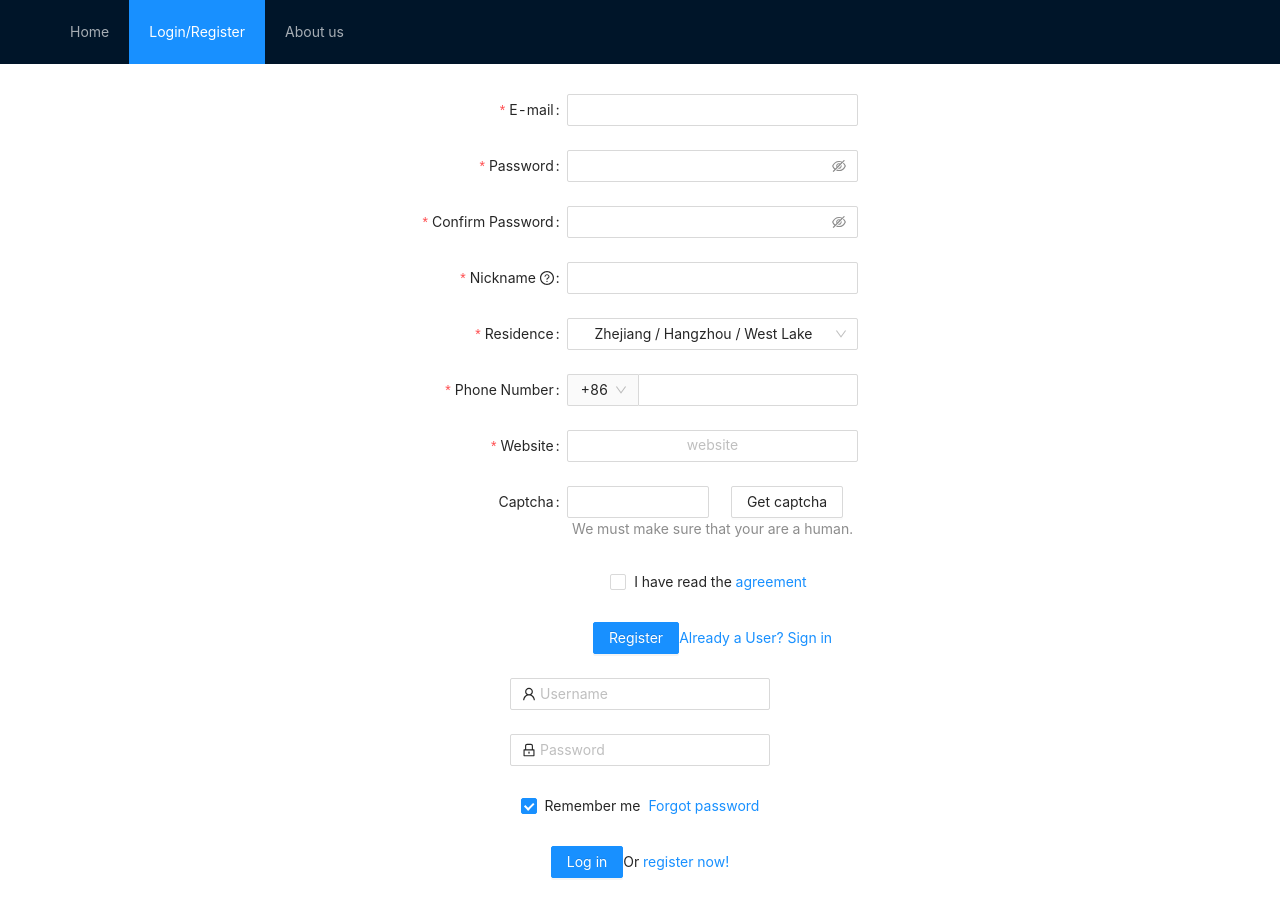
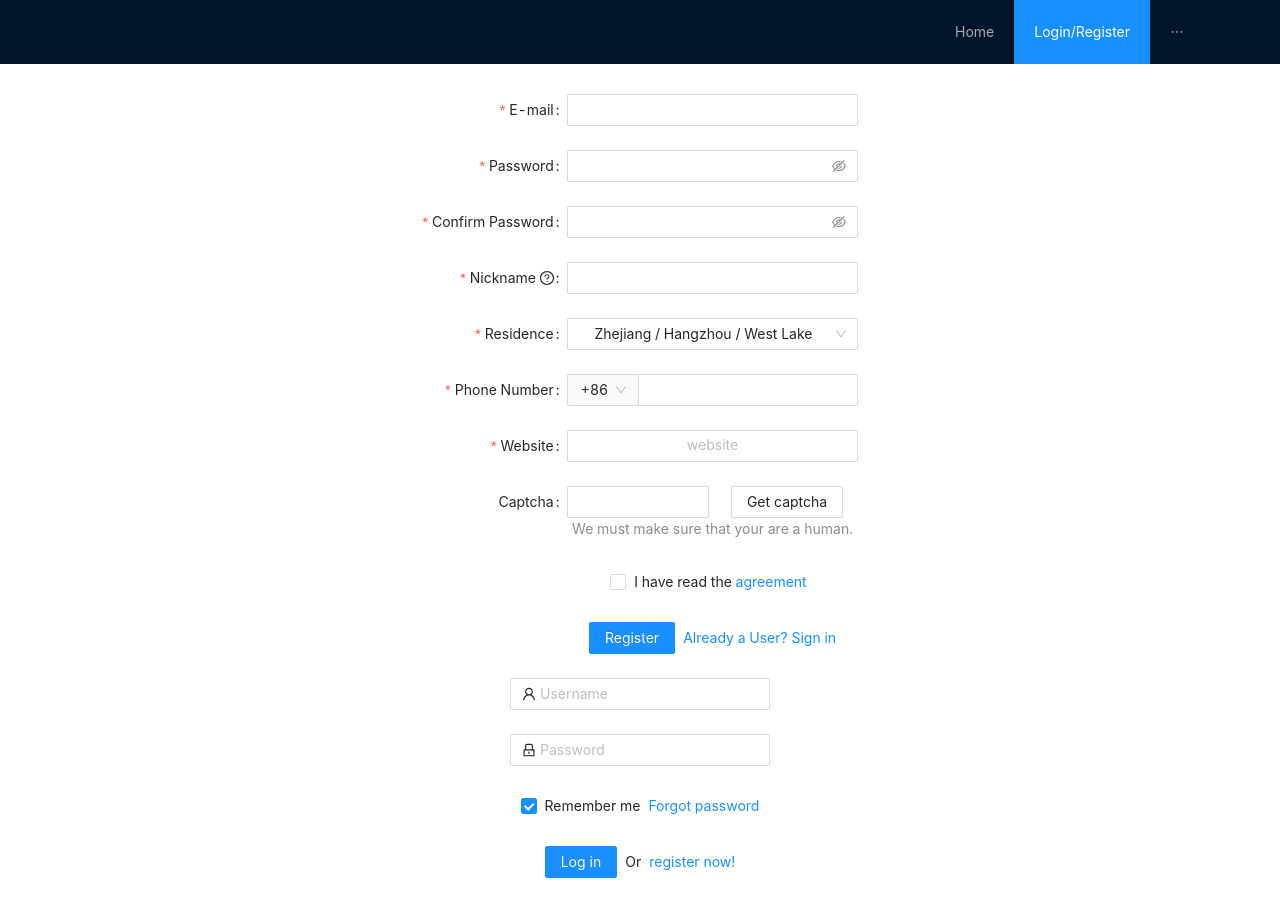
Before and after one commit to rishivit/front-end, a React (Create React App) app: page / in a window 1280 px wide. Built offline with nearby package versions, Linux system fonts and the light colour scheme.

Commit message:
Spaces in nav,login and register

```diff
--- a/src/components/login-form/login-form.component.jsx
+++ b/src/components/login-form/login-form.component.jsx
@@ -1,5 +1,5 @@
 import React, { useState } from 'react';
-import { Form, Input, Button, Checkbox } from 'antd';
+import { Form, Input, Button, Checkbox, Space } from 'antd';
 import { UserOutlined, LockOutlined } from '@ant-design/icons';
 // import './login-form.styles.css';
 const NormalLoginForm = () => {
@@ -41,10 +41,12 @@ const NormalLoginForm = () => {
       </Form.Item>
 
       <Form.Item>
+        <Space>
         <Button type="primary" htmlType="submit" className="login-form-button">
           Log in
         </Button>
         Or <a href="">register now!</a>
+        </Space>
       </Form.Item>
     </Form>
   );
--- a/src/components/navigation/navigation.component.jsx
+++ b/src/components/navigation/navigation.component.jsx
@@ -1,5 +1,6 @@
 import React from 'react';
 import { Layout, Menu } from 'antd';
+import { Row, Col } from 'antd';
 import './navigation.css';
 
 const { Header } = Layout;
@@ -9,11 +10,16 @@ const Navigation = () => {
         <Layout className="layout">
             <Header>
             <div className="navplace" />
-            <Menu theme="dark" mode="horizontal" defaultSelectedKeys={['2']}>
-                <Menu.Item key="1">Home</Menu.Item>
-                <Menu.Item key="2">Login/Register</Menu.Item>
-                <Menu.Item key="3">About us </Menu.Item>
-            </Menu>
+            <Row>
+                <Col span={18}></Col>
+                <Col span={6}>
+                    <Menu theme="dark" mode="horizontal" defaultSelectedKeys={['2']}>
+                    <Menu.Item key="1">Home</Menu.Item>
+                    <Menu.Item key="2">Login/Register</Menu.Item>
+                    <Menu.Item key="3">About us </Menu.Item>
+                    </Menu>
+                </Col>
+            </Row>
             </Header>
         </Layout>
     );
--- a/src/components/register-form/register-form.component.jsx
+++ b/src/components/register-form/register-form.component.jsx
@@ -10,6 +10,7 @@ import {
   Checkbox,
   Button,
   AutoComplete,
+  Space
 } from 'antd';
 import { QuestionCircleOutlined } from '@ant-design/icons';
 // import './register-form.styles.css';
@@ -247,10 +248,12 @@ const RegistrationForm = () => {
         </Checkbox>
       </Form.Item>
       <Form.Item {...tailFormItemLayout}>
+        <Space>
         <Button type="primary" htmlType="submit">
           Register
         </Button>
         <a href="">Already a User? Sign in </a>
+        </Space>
       </Form.Item>
     </Form>
   );
```
